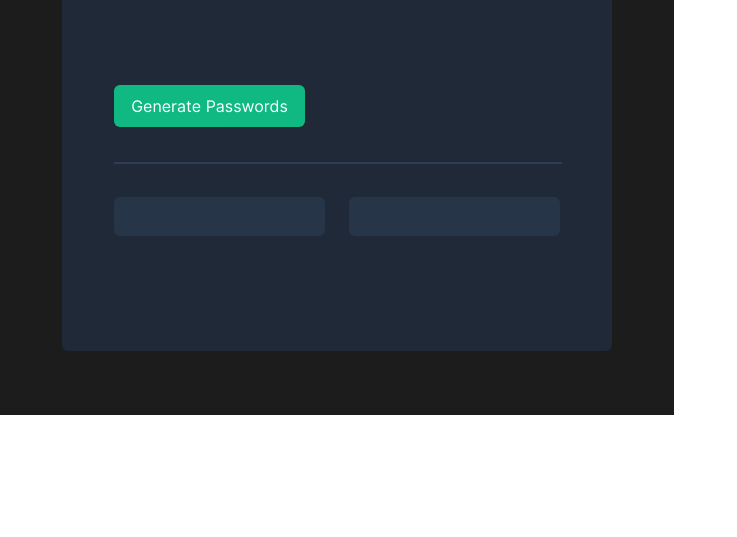
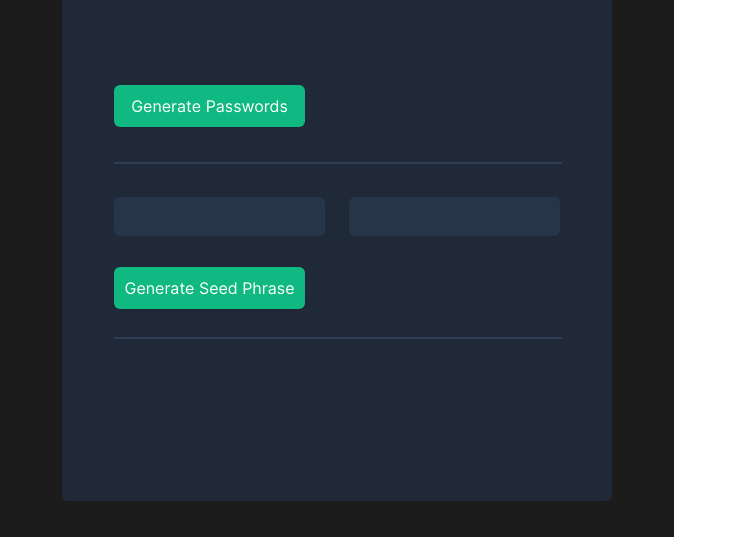
Before and after one commit to TinyHustlr/passphrasegenerator, a plain HTML site: page index.html in a window 1280 px wide. Shown: the part 263-800 px from the top of the page, without its empty margins (0-737 px from the left). Drawn offline with nearby package versions, Linux system fonts and the light colour scheme.

Commit message:
Initial Seed Phrase HTML CSS

```diff
--- a/index.css
+++ b/index.css
@@ -15,14 +15,14 @@ body {
 
 #background {
     width: 674px;
-    height: 678px;
+    height: 800px;
     background: #1C1C1C;
 }
 
 .box {
     position: absolute;
     width: 550px;
-    height: 550px;
+    height: 700px;
     background: #1F2937;
     border-radius: 6px;
 
@@ -72,10 +72,7 @@ h2 {
 
 button {
     position: absolute;
-    width: 191px;
-    height: 42px;
-    left: 114px;
-    top: 348px;
+
     background: #10B981;
     box-shadow: 0px 1px 2px rgba(0, 0, 0, 0.05);
     border: none;
@@ -87,6 +84,21 @@ button {
     line-height: 24px;
     color: #FFFFFF;
 }
+
+#passBtn {
+    width: 191px;
+    height: 42px;
+    left: 114px;
+    top: 348px;
+}
+
+#seedBtn {
+    width: 191px;
+    height: 42px;
+    left: 114px;
+    top: 530px;
+}
+
 
 .passBox {
     background: #273549;
@@ -140,11 +152,20 @@ h3 {
     padding: 0;
 }
 
-#lineBreak {
-    position: absolute;
+.lineBreak {
+    border: 1px solid #2F3E53;
     width: 446px;
     height: 0px;
+}
+
+#lineBreakOne {
+    position: absolute;
     left: 114px;
     top: 425px;
-    border: 1px solid #2F3E53;
 }
+
+#lineBreakTwo {
+    position: absolute;
+    left: 114px;
+    top: 600px;
+}
--- a/index.html
+++ b/index.html
@@ -9,11 +9,14 @@
         <h1><span class="colorwhite">Generate a</span><br><span class="colorgreen">random password</span></h1>
         <h2>Never use an insecure password again.</h2>
         <button id="passBtn" onclick="generatePass()">Generate Passwords</button>
-        <div id="lineBreak"></div>
+        <div id="lineBreakOne" class="lineBreak"></div>
         <div id="passBoxOne" class="passBox"></div>
         <div id="passBoxTwo" class="passBox"></div>
         <h3 id="passOne"></h3>
         <h3 id="passTwo"></h3>
+        <button id="seedBtn" onclick="generateSeed()">Generate Seed Phrase</button>
+        <div id="lineBreakTwo" class="lineBreak"></div>
+        <div id="seedBox" class="passBox"></div>
     </div>
         <script src="index.js"></script>
     </body>
```
